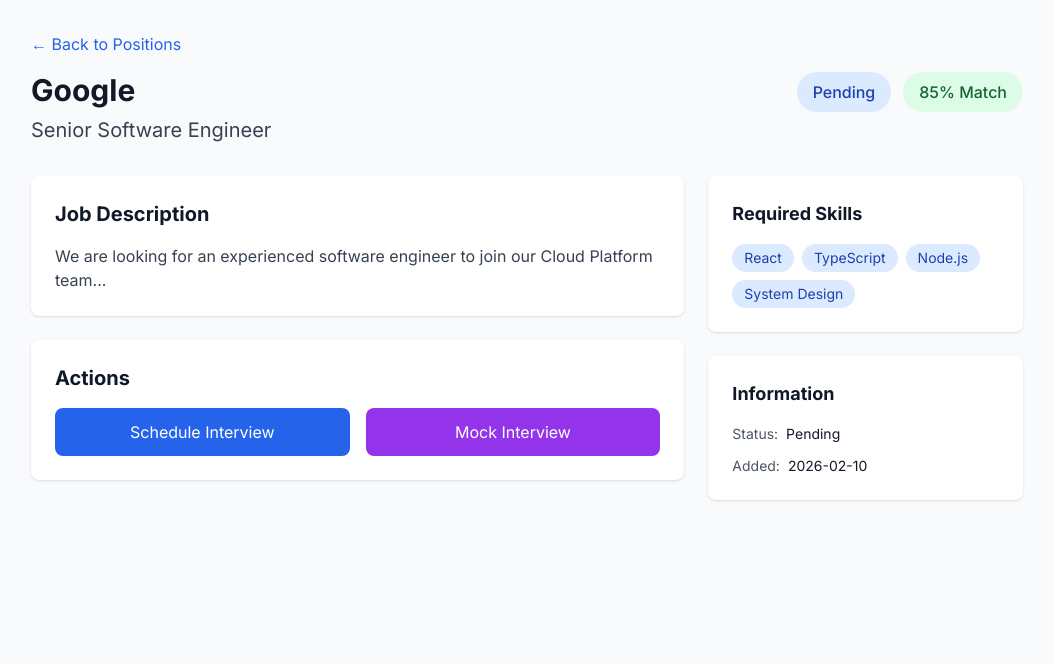
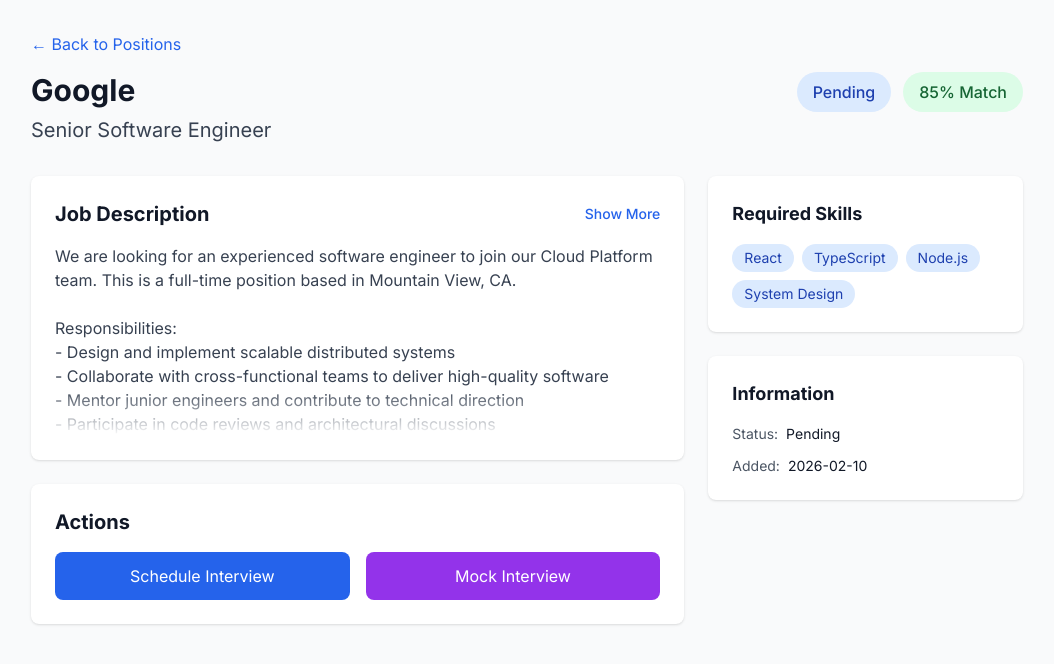
Before and after one commit to ZHHHH9980/SwissJob, a Next.js app in the folder frontend/: page /companies/1 in a window 1280 px wide. Shown: the top 664 px of the page, without its empty margins (113-1167 px from the left). Built offline with nearby package versions, Linux system fonts and the light colour scheme.

Commit message:
feat: improve conversational AI and preserve full JD text

```diff
--- a/frontend/app/companies/[id]/page.tsx
+++ b/frontend/app/companies/[id]/page.tsx
@@ -6,12 +6,13 @@
 
 export default function CompanyDetailPage() {
   const params = useParams()
+  const [isJdExpanded, setIsJdExpanded] = useState(false)
 
   const [company] = useState({
     id: params.id,
     name: 'Google',
     position: 'Senior Software Engineer',
-    jd: 'We are looking for an experienced software engineer to join our Cloud Platform team...',
+    jd: 'We are looking for an experienced software engineer to join our Cloud Platform team. This is a full-time position based in Mountain View, CA.\n\nResponsibilities:\n- Design and implement scalable distributed systems\n- Collaborate with cross-functional teams to deliver high-quality software\n- Mentor junior engineers and contribute to technical direction\n- Participate in code reviews and architectural discussions\n\nRequirements:\n- 5+ years of experience in software engineering\n- Strong proficiency in React, TypeScript, and Node.js\n- Experience with system design and distributed systems\n- Excellent communication and collaboration skills\n- Bachelor\'s degree in Computer Science or related field\n\nNice to have:\n- Experience with cloud platforms (GCP, AWS, Azure)\n- Knowledge of containerization and orchestration (Docker, Kubernetes)\n- Open source contributions',
     skills: ['React', 'TypeScript', 'Node.js', 'System Design'],
     matchScore: 85,
     status: 'pending' as const,
@@ -50,8 +51,21 @@
         <div className="grid grid-cols-1 lg:grid-cols-3 gap-6">
           <div className="lg:col-span-2 space-y-6">
             <div className="bg-white rounded-lg shadow p-6">
-              <h2 className="text-xl font-bold text-gray-900 mb-4">Job Description</h2>
-              <p className="text-gray-700 whitespace-pre-wrap">{company.jd}</p>
+              <div className="flex justify-between items-center mb-4">
+                <h2 className="text-xl font-bold text-gray-900">Job Description</h2>
+                <button
+                  onClick={() => setIsJdExpanded(!isJdExpanded)}
+                  className="text-blue-600 hover:text-blue-700 text-sm font-medium"
+                >
+                  {isJdExpanded ? 'Show Less' : 'Show More'}
+                </button>
+              </div>
+              <div className={`text-gray-700 whitespace-pre-wrap ${isJdExpanded ? '' : 'max-h-48 overflow-hidden relative'}`}>
+                {company.jd}
+                {!isJdExpanded && (
+                  <div className="absolute bottom-0 left-0 right-0 h-12 bg-gradient-to-t from-white to-transparent"></div>
+                )}
+              </div>
             </div>
 
             <div className="bg-white rounded-lg shadow p-6">
--- a/frontend/app/companies/new/page.tsx
+++ b/frontend/app/companies/new/page.tsx
@@ -17,6 +17,7 @@
     company?: string
     position?: string
     skills?: string[]
+    jd?: string
   } | null>(null)
   const [chatMessages, setChatMessages] = useState<ChatMessage[]>([])
   const [chatInput, setChatInput] = useState('')
@@ -32,7 +33,8 @@
       const mockExtraction = {
         company: 'Google',
         position: 'Senior Software Engineer',
-        skills: ['React', 'TypeScript', 'System Design']
+        skills: ['React', 'TypeScript', 'System Design'],
+        jd: input
       }
       setExtractedData(mockExtraction)
       setIsProcessing(false)
@@ -66,13 +68,13 @@
         const match = input.match(/(?:change|update) company to (.+)/i)
         if (match) {
           newData.company = match[1].trim()
-          response = `Updated company to "${newData.company}"`
+          response = `Got it! I've updated the company to ${newData.company}.`
         }
       } else if (input.includes('change position') || input.includes('update position')) {
         const match = input.match(/(?:change|update) position to (.+)/i)
         if (match) {
           newData.position = match[1].trim()
-          response = `Updated position to "${newData.position}"`
+          response = `Perfect! The position is now ${newData.position}.`
         }
       } else if (input.includes('add') && input.includes('skill')) {
         const match = input.match(/add (.+?) (?:to )?skill/i) || input.match(/add (.+)/i)
@@ -80,9 +82,9 @@
           const skill = match[1].trim()
           if (!newData.skills?.includes(skill)) {
             newData.skills = [...(newData.skills || []), skill]
-            response = `Added "${skill}" to skills`
+            response = `Great! I've added ${skill} to the skills list.`
           } else {
-            response = `"${skill}" is already in the skills list`
+            response = `${skill} is already in the skills list, so no changes needed.`
           }
         }
       } else if (input.includes('remove') && input.includes('skill')) {
@@ -90,10 +92,10 @@
         if (match) {
           const skill = match[1].trim()
           newData.skills = newData.skills?.filter(s => s.toLowerCase() !== skill.toLowerCase())
-          response = `Removed "${skill}" from skills`
+          response = `Done! I've removed ${skill} from the skills list.`
         }
       } else {
-        response = "I can help you update the extracted data. Try commands like:\n- 'Change company to Meta'\n- 'Update position to Staff Engineer'\n- 'Add Python to skills'\n- 'Remove React from skills'"
+        response = "I'm here to help you refine the extracted information! You can ask me to:\n\n• Change the company name (e.g., 'Change company to Meta')\n• Update the position (e.g., 'Update position to Staff Engineer')\n• Add skills (e.g., 'Add Python to skills')\n• Remove skills (e.g., 'Remove React from skills')\n\nWhat would you like to adjust?"
       }
 
       setExtractedData(newData)
@@ -197,6 +199,13 @@
                   ))}
                 </div>
               </div>
+
+              <div className="border border-gray-200 rounded-lg p-4">
+                <label className="text-sm font-medium text-gray-600">Full Job Description</label>
+                <p className="text-sm text-gray-700 mt-2 whitespace-pre-wrap max-h-48 overflow-y-auto">
+                  {extractedData.jd}
+                </p>
+              </div>
             </div>
 
             {/* Chat Interface */}
@@ -231,7 +240,7 @@
                   type="text"
                   value={chatInput}
                   onChange={(e) => setChatInput(e.target.value)}
-                  placeholder="Type a command like 'Change company to Meta' or 'Add Python to skills'"
+                  placeholder="Ask me to make changes, like 'Change company to Meta' or 'Add Python'"
                   className="flex-1 px-4 py-2 border border-gray-300 rounded-lg focus:ring-2 focus:ring-blue-500 focus:border-transparent"
                   disabled={isChatProcessing}
                 />
@@ -245,7 +254,7 @@
               </form>
 
               <p className="text-xs text-gray-500 mt-2">
-                Try: "Change company to Meta", "Update position to Staff Engineer", "Add Python to skills"
+                Feel free to ask naturally - I'll understand what you want to change!
               </p>
             </div>
 
```
